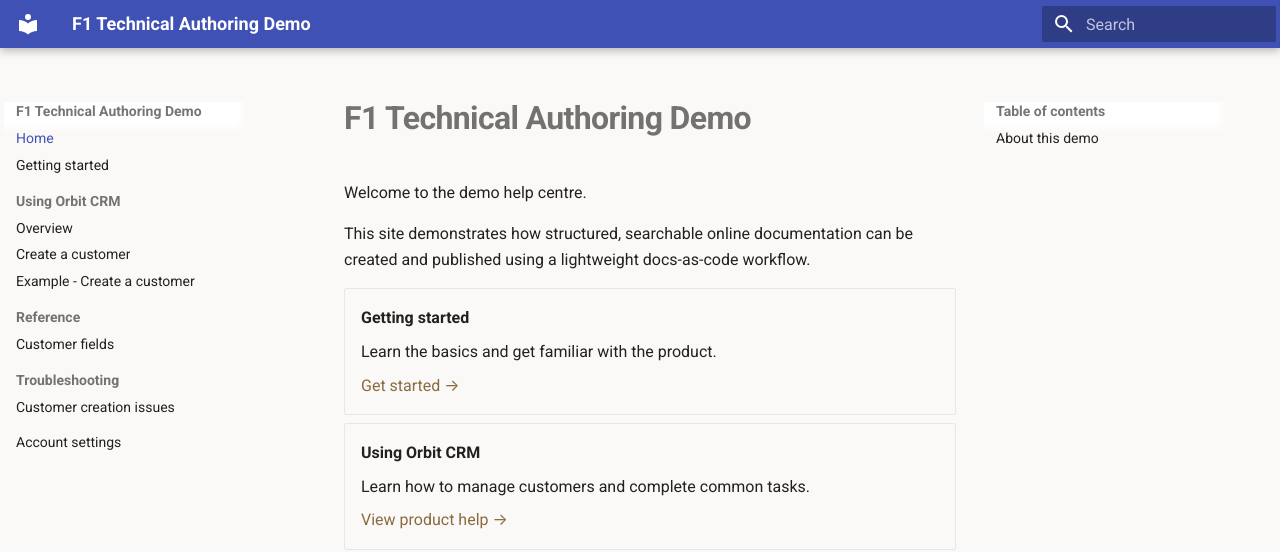
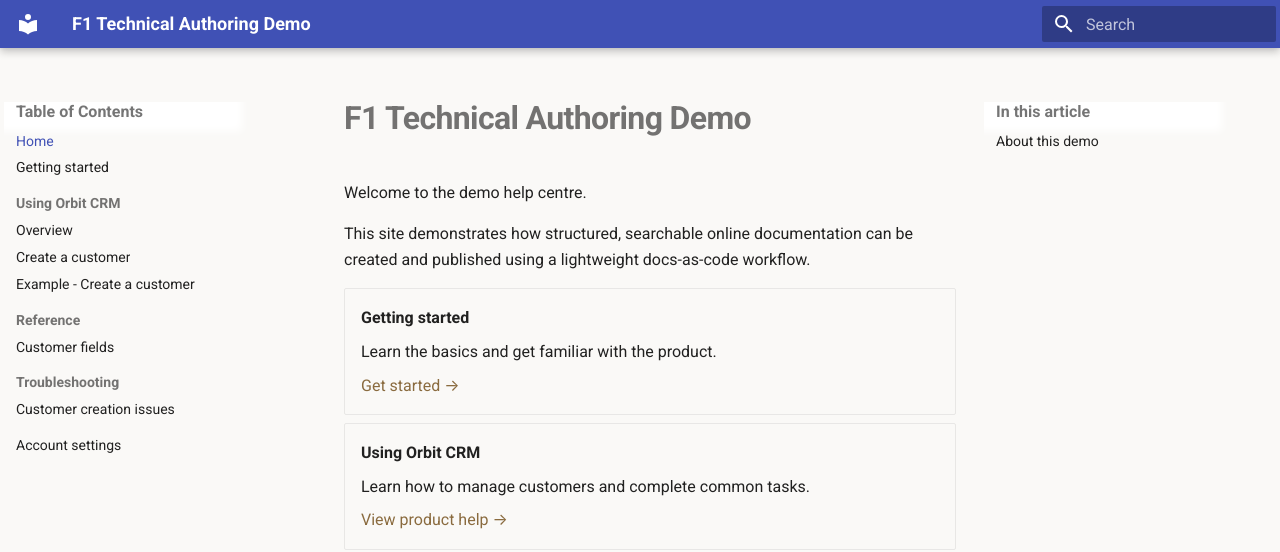
Before and after one commit to F1-Technical-Authoring/f1-docs-demo, an MkDocs documentation site: the page built from docs/index.md, in a window 1280 px wide. Shown: the top 552 px of the page. Built offline with MkDocs 1.6.1 and Material for MkDocs 9.7.7, drawn with Linux system fonts in a browser that asks for light colours.

Commit message:
Update navigation title styles for accessibility
Hide primary and secondary navigation titles and add content for accessibility.

```diff
--- a/docs/stylesheets/extra.css
+++ b/docs/stylesheets/extra.css
@@ -13,6 +13,26 @@ body {
 
 .md-main {
   background-color: #faf9f7;
+}
+
+.md-nav--primary > .md-nav__title {
+  font-size: 0;
+}
+
+.md-nav--secondary > .md-nav__title {
+  font-size: 0;
+}
+
+.md-nav--secondary > .md-nav__title::after {
+  content: "In this article";
+  font-size: 0.8rem;
+  font-weight: 700;
+}
+
+.md-nav--primary > .md-nav__title::after {
+  content: "Table of Contents";
+  font-size: 0.8rem;
+  font-weight: 700;
 }
 
 /* Wider overall documentation layout */
```
